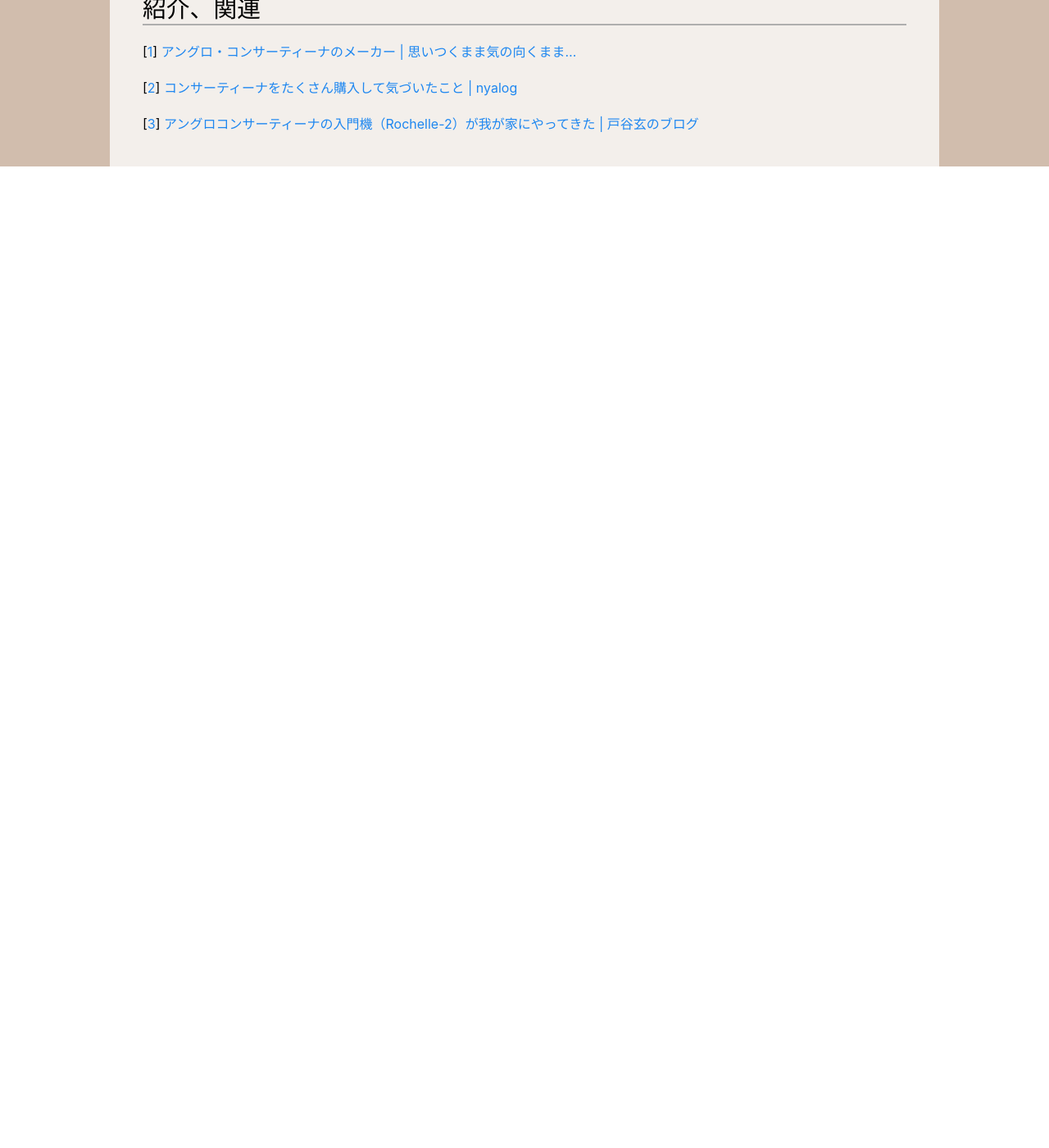
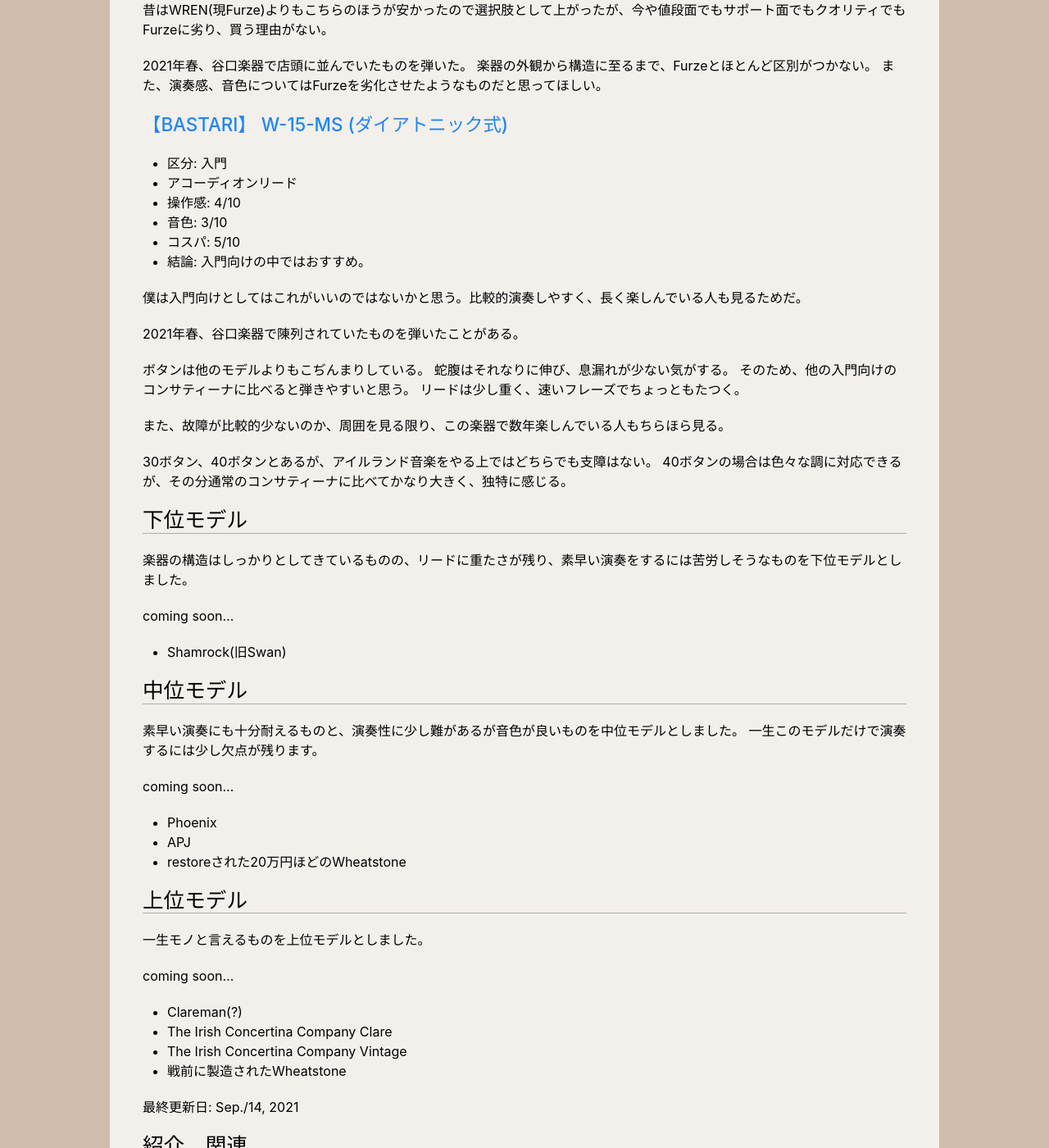
Before and after one commit to physpeach/physpeach.github.io, a Jekyll site: the page built from columns/concertina/me/touch_feeling.md, in a window 1280 px wide and 1400 px high, scrolled down 2058 px. Shown: the whole window at 82% size. Built offline with Jekyll 4.4.1, drawn with Linux system fonts in a browser that asks for light colours; our own code applies the rules of GitHub Pages for plain Markdown files; before the commit the page ends 2261 px from its top, so only the background shows below that; some of the changed text lies outside the part shown.

Commit message:
filled entry models

```diff
--- a/columns/concertina/me/touch_feeling.md
+++ b/columns/concertina/me/touch_feeling.md
@@ -2,71 +2,121 @@
 私は2020年の夏からコンサティーナを演奏しています。
 現在までに、自分で買ったり色んな人と交流したりして、いくつかのコンサティーナに触れてきました。
 
-ここでは、今日まで触ってきたアングロコンサティーナに対する感触をまとめました。
+ここでは、今日まで触ってきたアングロコンサティーナに対する感触を、演奏のしやすさや音色を踏まえてざっくりと分類してまとめました。
+ギターをやっている知人に、ギターでいうとこのくらいの値段かな？というのも聞いたので、そちらも参考程度に見てください。
 
 また、紹介の欄にイングリッシュ含め他の奏者がいろんなコンサティーナを触った感触について言及しているページを載せました。
 
-## 入門用
-ギターで例えると、1000円しないくらいの完成度の楽器を入門用とした。
-楽器としての寿命は短く、半分おもちゃだと思ってほしい。
+## 入門モデル
+ギターで例えると、1万円しないくらいの完成度の楽器を入門用としました。
+この価格帯のものは外観こそコンサティーナですが、弾きにくく、楽器としての寿命も短いものが多いです。
+一方値段は親切なので、コンサティーナをこれから続けるか否かわからない場合はこの価格帯から始め、2台目に中上位モデルのコンサティーナに進むのが良いと思います。
 
-- [【BASTARI】 B-1 (ダイアトニック式)](https://shop.taniguchi-gakki.jp/products/detail.php?product_id=123)
-    - 区分: 入門
-    - 操作感: 3/10
-    - 音色: 2/10
-    - コスパ: 2/10
-    - 結論: おすすめしない。
+### [【BASTARI】 B-1 (ダイアトニック式)](https://shop.taniguchi-gakki.jp/products/detail.php?product_id=123)
+- 区分: 入門
+- 操作感: 3/10
+- 音色: 2/10
+- コスパ: 2/10
+- 結論: おすすめしない。
 
-    個人的には、目的が不明瞭になりがちな初心者が20ボタンを買ってしまうと、弾けない曲が多すぎて楽しめないと思うのでおすすめしない。
+個人的には、目的が不明瞭になりがちな初心者が20ボタンを買ってしまうと、弾けない曲が多すぎて楽しめないと思うのでおすすめしない。
 
-    2021年の春、谷口楽器というお店で展示してあったものを弾いたことがある。
-    操作感は良くも悪くも入門向けといったところ。
-    ボタンは大きいので、ボタンを押し損なうことは殆どなかったが、蛇腹とリードが重い。
-    音色はコンサティーナというよりはアコーディオンとハーモニカの間のような感じ？
+2021年の春、谷口楽器というお店で展示してあったものを弾いたことがある。
+操作感は良くも悪くも入門向けといったところ。
+ボタンは大きいので、ボタンを押し損なうことは殆どなかったが、蛇腹とリードが重い。
+音色はコンサティーナというよりはアコーディオンとハーモニカの間のような感じ？
 
-    20ボタンなので、アイリッシュで弾けない曲がある。
+20ボタンなので、アイリッシュで弾けない曲がある。
 
-- [ケルトの笛屋さん Furze](https://celtnofue.com/items/detail.html?id=1323)
-    - 区分: 入門
-    - 操作感: 3/10
-    - 音色: 3/10
-    - コスパ: 3/10
-    - 結論: なしではない。
+### [ケルトの笛屋さん Furze](https://celtnofue.com/items/detail.html?id=1323)
+- 区分: 入門
+- 操作感: 3/10
+- 音色: 3/10
+- コスパ: 3/10
+- 結論: なしではない。
 
-    予算5万円で店頭ですぐ買えるコンサティーナを日本で手に入れるならこれを選ぶことになると思う。
-    お試しとして買うには良いかも知れないが、弾いていて心地よいか？と言われると、そうではない。
+予算5万円で店頭ですぐ買えるコンサティーナを日本で手に入れるならこれを選ぶことになると思う。
+お試しとして買うには良いかも知れないが、弾いていて心地よいか？と言われると、そうではない。
 
-    この楽器は2021年夏まで、[McNeela社のWREN](https://mcneelamusic.com/concertinas/new-improved-the-wren-anglo-concertina-2/)として売られていた。
-    現在、ケルトの笛屋さんがOEMでFurzeとして販売している。
-    これによって、機能面に差が殆どないまま、値段が6万円台だったのが4万円台に落ち、サポートも充実した。
+この楽器は2021年夏まで、[McNeela社のWREN](https://mcneelamusic.com/concertinas/new-improved-the-wren-anglo-concertina-2/)として売られていた。
+現在、ケルトの笛屋さんがOEMでFurzeとして販売している。
+これによって、機能面に差が殆どないまま、値段が6万円台だったのが4万円台に落ち、サポートも充実した。
 
-    リードはやや重く、高音が苦手。低音は比較的良く鳴ると思う。
-    蛇腹は少々硬く、空気が抜けるのか、伸ばす音に少し難がある。
+リードはやや重く、高音が苦手。低音は比較的良く鳴ると思う。
+蛇腹は少々硬く、空気が抜けるのか、伸ばす音に少し難がある。
 
-    30ボタンあるのでアイルランド音楽は演奏できるが、Reelを弾くのは性能的に困難。
+30ボタンあるのでアイルランド音楽は演奏できるが、Reelを弾くのは性能的に困難。
 
-    僕は2020年の夏にケルトの笛屋さんで1台目のコンサティーナとしてWRENを選んだ。
-    数ヶ月弾いたところで、ボタンが戻らなくなったり、ボタン周りが擦れて粉が出たり、中の機構がぐらついたりと、立て続けに不具合が起きたので、次のコンサティーナに移った。
-    一応弁明しておくと、入門用コンサティーナはみんなそんなもんで、どれを選んでも構造上どうしても不具合が出やすい。
+僕は2020年の夏にケルトの笛屋さんで1台目のコンサティーナとしてWRENを選んだ。
+数ヶ月弾いたところで、ボタンが戻らなくなったり、ボタン周りが擦れて粉が出たり、中の機構がぐらついたりと、立て続けに不具合が起きたので、次のコンサティーナに移った。
+一応弁明しておくと、入門用コンサティーナはみんなそんなもんで、どれを選んでも構造上どうしても不具合が出やすい。
 
-    6万円台だったWREN時代は、もう少しお金を出して30ボタン以上のBASTARIを買いなさい、と諭すところだったが、4万円台ならいいかもしれない。
+6万円台だったWREN時代は、もう少しお金を出して30ボタン以上のBASTARIを買いなさい、と諭すところだったが、4万円台ならいいかもしれない。
 
-<div align="center"><img alt="Concertinaの写真" src="../img/WREN_concertina.jpg" width="400"></div>
+<div align="center"><img alt="Concertinaの写真" src="../img/WREN_concertina.jpg" width="400"><br>WREN(現Furze)</div>
 
-- [ノーブランドの中国製30ボタンアングロ](https://shop.taniguchi-gakki.jp/products/detail.php?product_id=6101)
-    - 区分: 入門
-    - 操作感: 2/10
-    - 音色: 1/10
-    - コスパ: 1/10
-    - 結論: 今や買う理由がない。
+### [ノーブランドの中国製30ボタンアングロ](https://shop.taniguchi-gakki.jp/products/detail.php?product_id=6101)
+- 区分: 入門
+- 操作感: 2/10
+- 音色: 2/10
+- コスパ: 1/10
+- 結論: 今や買う理由がない。
 
-    昔はWREN(現Furze)よりもこちらのほうが安かったので選択肢として上がったが、今や値段面でもサポート面でもクオリティでもFurzeに劣り、買う理由がない。
+昔はWREN(現Furze)よりもこちらのほうが安かったので選択肢として上がったが、今や値段面でもサポート面でもクオリティでもFurzeに劣り、買う理由がない。
 
-    2021年春、谷口楽器で店頭に並んでいたものを弾いた。
-    楽器の外観から構造に至るまで、Furzeとほとんど区別がつかない。
-    また、演奏感、音色についてはFurzeを劣化させたようなものだと思ってほしい。
+2021年春、谷口楽器で店頭に並んでいたものを弾いた。
+楽器の外観から構造に至るまで、Furzeとほとんど区別がつかない。
+また、演奏感、音色についてはFurzeを劣化させたようなものだと思ってほしい。
 
-# 紹介、関連
+### [【BASTARI】 W-15-MS (ダイアトニック式)](https://shop.taniguchi-gakki.jp/products/detail.php?product_id=4310)
+- 区分: 入門
+- アコーディオンリード
+- 操作感: 4/10
+- 音色: 3/10
+- コスパ: 5/10
+- 結論: 入門向けの中ではおすすめ。
+
+僕は入門向けとしてはこれがいいのではないかと思う。比較的演奏しやすく、長く楽しんでいる人も見るためだ。
+
+2021年春、谷口楽器で陳列されていたものを弾いたことがある。
+
+ボタンは他のモデルよりもこぢんまりしている。
+蛇腹はそれなりに伸び、息漏れが少ない気がする。
+そのため、他の入門向けのコンサティーナに比べると弾きやすいと思う。
+リードは少し重く、速いフレーズでちょっともたつく。
+
+また、故障が比較的少ないのか、周囲を見る限り、この楽器で数年楽しんでいる人もちらほら見る。
+
+30ボタン、40ボタンとあるが、アイルランド音楽をやる上ではどちらでも支障はない。
+40ボタンの場合は色々な調に対応できるが、その分通常のコンサティーナに比べてかなり大きく、独特に感じる。
+
+## 下位モデル
+楽器の構造はしっかりとしてきているものの、リードに重たさが残り、素早い演奏をするには苦労しそうなものを下位モデルとしました。
+
+coming soon...
+- Shamrock(旧Swan)
+
+## 中位モデル
+素早い演奏にも十分耐えるものと、演奏性に少し難があるが音色が良いものを中位モデルとしました。
+一生このモデルだけで演奏するには少し欠点が残ります。
+
+coming soon...
+- Phoenix
+- APJ
+- restoreされた20万円ほどのWheatstone
+
+## 上位モデル
+一生モノと言えるものを上位モデルとしました。
+
+coming soon...
+- Clareman(?)
+- The Irish Concertina Company Clare
+- The Irish Concertina Company Vintage
+- 戦前に製造されたWheatstone
+
+最終更新日: Sep./14, 2021
+
+## 紹介、関連
 [[1]] [アングロ・コンサーティーナのメーカー \| 思いつくまま気の向くまま...][1]
 
 [[2]] [コンサーティーナをたくさん購入して気づいたこと \| nyalog][2]
```
Also changed, not shown: columns/concertina/index.md (+1 -1 lines).
